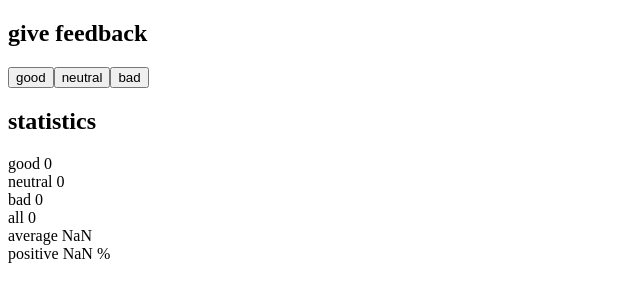
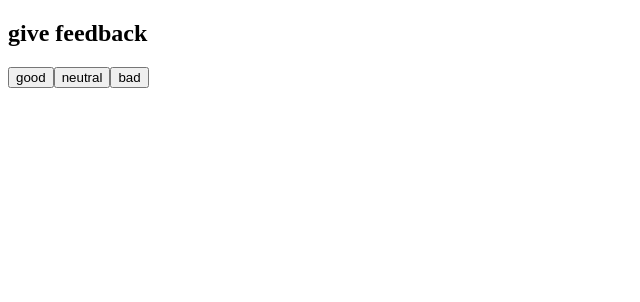
Before and after one commit to Kerman07/full-stack-open, a React (Create React App) app in the folder part1/unicafe/: page / in a window 1280 px wide. Shown: the top 302 px of the page, without its empty margins (0-640 px from the left). Built offline with nearby package versions, Linux system fonts and the light colour scheme.

Commit message:
1.9: unicafe step4

```diff
--- a/part1/unicafe/src/App.js
+++ b/part1/unicafe/src/App.js
@@ -28,7 +28,7 @@ const App = () => {
         <button onClick={() => setNeutral(neutral + 1)}>neutral</button>
         <button onClick={() => setBad(bad + 1)}>bad</button>
       </div>
-      <Statistics good={good} neutral={neutral} bad={bad} />
+      {good + neutral + bad > 0 && <Statistics good={good} neutral={neutral} bad={bad} />}
     </div>
   );
 };
```
